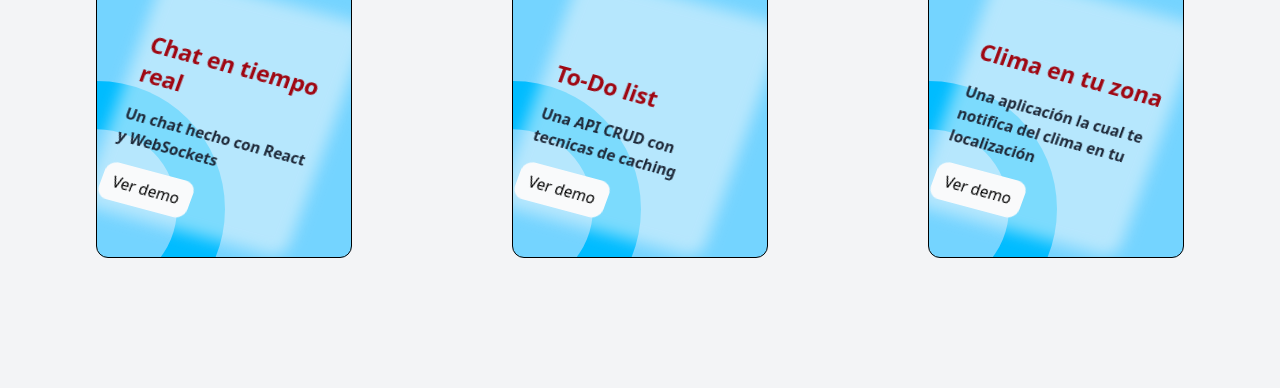
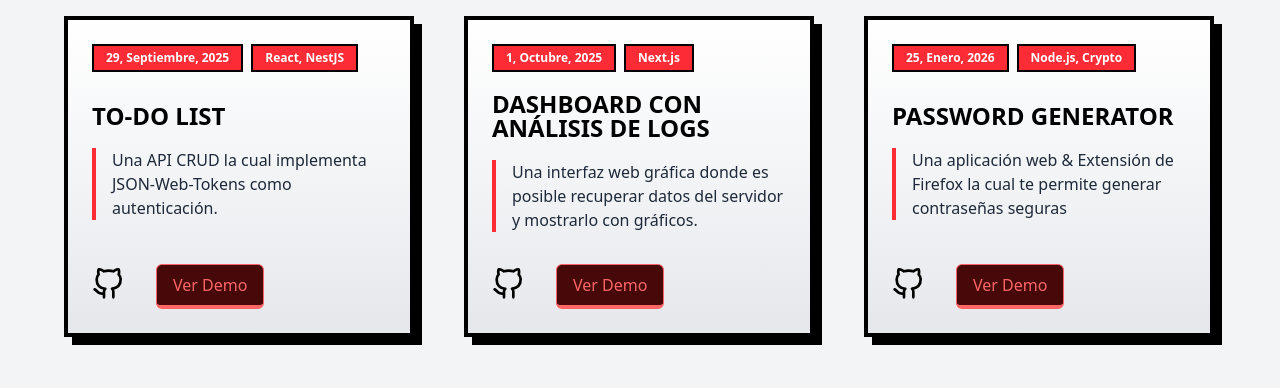
Before and after one commit to lucky4all/portfolio, an Astro site: page / in a window 1280 px wide. Shown: the part 416-804 px from the top of the page. Built offline with nearby package versions, Linux system fonts and the light colour scheme; Astro itself is replaced by a stand-in of ours.

Commit message:
organized code

```diff
--- /dev/null
+++ b/robots.txt
@@ -0,0 +1,6 @@
+# robots.txt for portfolio website
+
+User-agent: *
+Disallow: /contact
+
+Sitemap: /sitemap.xml
--- a/src/components/AltCard.astro
+++ b/src/components/AltCard.astro
@@ -4,7 +4,7 @@ import Image from "astro/components/Image.astro"
 <div class="flex relative items-center justify-center w-full h-auto py-10">
   <div class="rounded-xl overflow-hidden relative text-center p-4 group items-center flex flex-col max-w-sm hover:shadow-2xl transition-all duration-500 shadow-xl">
     <div class="text-gray-500 group-hover:scale-105 transition-all">
-      <img class="rounded-full" width="80" height="80" src="https://media.licdn.com/dms/image/v2/D4E03AQG-vXyh5yUxUg/profile-displayphoto-shrink_400_400/B4EZZ8sdnrHYAk-/0/1745848753189?e=1761782400&v=beta&t=tHCuMijIT3Jv9TWGeckdqzV7sWzM3i6ms7BJ_Az_tEc">
+      <img alt="Yo" class="rounded-full" width="80" height="80" src="https://media.licdn.com/dms/image/v2/D4E03AQG-vXyh5yUxUg/profile-displayphoto-shrink_400_400/B4EZZ8sdnrHYAk-/0/1745848753189?e=1761782400&v=beta&t=tHCuMijIT3Jv9TWGeckdqzV7sWzM3i6ms7BJ_Az_tEc">
     </div>
     <div class="group-hover:pb-10 transition-all duration-500 delay-200">
       <h1 class="font-mono font-semibold text-gray-700">Lucas Coscia</h1>
--- a/src/components/AltProjectCard.astro
+++ /dev/null
@@ -1,48 +0,0 @@
----
-import VerDemo from "./buttons/VerDemo.astro"
-import BotonGit from "./buttons/BotonGit.astro"
-
-interface Props {
-  title: string
-  date: string
-  category: string
-  description: string
-}
-
-const { title, date, category, description } = Astro.props as Props;
----
-<article
-  class="flex w-[350px] flex-col items-start justify-between border-4 border-black bg-gradient-to-b from-white via-gray-100 to-gray-200 p-6 shadow-[8px_8px_0_0_#000] transition-transform duration-500 ease-in-out transform hover:scale-105 hover:bg-gradient-to-b hover:from-gray-200 hover:to-white hover:shadow-[12px_12px_0_0_#000]"
->
-  <div class="mb-2 flex items-center gap-x-2 text-xs">
-    <time
-      class="border-2 border-black bg-red-500 px-3 py-1 font-bold text-white transition-all duration-500 ease-in-out transform hover:scale-110"
-      datetime="2025-01-06"
-      >{date ?? "undefined"}</time
-    >
-    <a
-      class="relative z-10 border-2 border-black bg-red-500 px-3 py-1 font-bold text-white transition-all duration-500 ease-in-out hover:bg-blue-700 hover:text-yellow-300"
-      href="#"
-      >{category ?? "undefined"}</a
-    >
-  </div>
-  <div class="group relative">
-    <h3
-      class="group-hover:text-red-500 mt-3 text-2xl font-black uppercase leading-6 text-black transition-all duration-500 ease-in-out transform hover:scale-105 hover:text-blue-800"
-    >
-      <a href="#"
-        ><span class="absolute inset-0 max-w-xs"></span>{title ?? "undefined"}</a
-      >
-    </h3>
-    <p
-      class="text-md mt-5 border-l-4 border-red-500 pl-4 leading-6 text-gray-800 transition-all duration-500 ease-in-out transform hover:border-blue-500 hover:text-gray-600"
-    >
-      {description ?? "undefined"}
-    </p>
-  </div>
-  <div class="relative mt-8 flex flex-row items-center gap-x-8">
-      <BotonGit />
-      <VerDemo />
-    </div>
-  </div>
-</article>
--- /dev/null
+++ b/src/components/Form.jsx
@@ -0,0 +1,2 @@
+import { useState, useRef, useContext } from 'react'
+export default async function Form() {}
--- a/src/components/ProjectCard.astro
+++ b/src/components/ProjectCard.astro
@@ -1,41 +1,48 @@
 ---
+import VerDemo from "./buttons/VerDemo.astro"
+import BotonGit from "./buttons/BotonGit.astro"
+
 interface Props {
-    title: string;
-    description: string;
-    link: string;
+  title: string
+  date: string
+  category: string
+  description: string
 }
-const { title, description, link } = Astro.props;
-import "../assets/index.css"
+
+const { title, date, category, description } = Astro.props as Props;
 ---
-
-<div class="group relative overflow-hidden h-72 w-64 bg-sky-300 rounded-xl border border-black">
-  <div
-    class="absolute w-56 h-64 bg-gray-50 z-10 top-4 left-4 opacity-50 rounded-2xl blur group-hover:blur-none [transform:rotate3d(1_,-1,_1,_30deg)] duration-500 group-hover:[transform:rotate3d(1_,-1,_1,_0deg)]"
-  ></div>
-  <div
-    class="absolute w-56 h-64 z-10 top-4 left-4 p-3 rounded-2xl flex flex-col justify-end items-start gap-4 [transform:rotate3d(1_,-1,_1,_30deg)] duration-500 group-hover:[transform:rotate3d(1_,-1,_1,_0deg)]"
-  >
-    <span class="text-red-800 text-2xl font-extrabold">{title}</span>
-    <p class="text-gray-800 font-bold">
-      {description}
+<article
+  class="flex w-[350px] flex-col items-start justify-between border-4 border-black bg-gradient-to-b from-white via-gray-100 to-gray-200 p-6 shadow-[8px_8px_0_0_#000] transition-transform duration-500 ease-in-out transform hover:scale-105 hover:bg-gradient-to-b hover:from-gray-200 hover:to-white hover:shadow-[12px_12px_0_0_#000]"
+>
+  <div class="mb-2 flex items-center gap-x-2 text-xs">
+    <time
+      class="border-2 border-black bg-red-500 px-3 py-1 font-bold text-white transition-all duration-500 ease-in-out transform hover:scale-110"
+      datetime="2025-01-06"
+      >{date ?? "undefined"}</time
+    >
+    <a
+      class="relative z-10 border-2 border-black bg-red-500 px-3 py-1 font-bold text-white transition-all duration-500 ease-in-out hover:bg-blue-700 hover:text-yellow-300"
+      href="#"
+      >{category ?? "undefined"}</a
+    >
+  </div>
+  <div class="group relative">
+    <h3
+      class="group-hover:text-red-500 mt-3 text-2xl font-black uppercase leading-6 text-black transition-all duration-500 ease-in-out transform hover:scale-105 hover:text-blue-800"
+    >
+      <a href="#"
+        ><span class="absolute inset-0 max-w-xs"></span>{title ?? "undefined"}</a
+      >
+    </h3>
+    <p
+      class="text-md mt-5 border-l-4 border-red-500 pl-4 leading-6 text-gray-800 transition-all duration-500 ease-in-out transform hover:border-blue-500 hover:text-gray-600"
+    >
+      {description ?? "undefined"}
     </p>
-    <button class="bg-gray-50 px-3 py-2 rounded-xl hover:bg-sky-600 duration-300">
-      <a href={link}>Ver demo</a>
-    </button>
   </div>
-
-  <svg
-    y="0"
-    xmlns="http://www.w3.org/2000/svg"
-    x="0"
-    width="100"
-    viewBox="0 0 10 10"
-    preserveAspectRatio="xMidYMid meet"
-    height="100"
-    class="fill-sky-400 w-64 h-64 absolute -bottom-20 -left-32"
-  >
-    <path
-      d="M0,5A5,5,0,1,0,5,0,5,5,0,0,0,0,5ZM8.12,5A3.12,3.12,0,1,1,5,1.88,3.12,3.12,0,0,1,8.12,5Z"
-    ></path>
-  </svg>
-</div>
+  <div class="relative mt-8 flex flex-row items-center gap-x-8">
+      <BotonGit />
+      <VerDemo />
+    </div>
+  </div>
+</article>
--- a/src/pages/index.astro
+++ b/src/pages/index.astro
@@ -1,31 +1,20 @@
 ---
 import Layout from "../layouts/Layout.astro";
+import "../assets/index.css";
 import { Head } from "../components/Head";
-import MainCard from "../components/MainCard.astro";
-import ProjectCard from "../components/ProjectCard.astro";
-
+import AltCard from "../components/AltCard.astro";
+import AltProjectCard from "../components/ProjectCard.astro";
 ---
 
 <Layout>
-	<Head client:load />
-	<section class="flex justify-center items-center mt-[15vh]">
-		<MainCard />
-	</section>
-	<main class="flex flex-wrap sm:flex-col md:flex-row justify-center gap-6 gap-x-40 items-center mt-[10vh]">
-		<ProjectCard
-			title="Chat en tiempo real"
-			description="Un chat hecho con React y WebSockets"
-			link="#"
-		/>
-		<ProjectCard
-			title="To-Do list"
-			description="Una API CRUD con tecnicas de caching"
-			link="#"
-		/>
-		<ProjectCard
-			title="Clima en tu zona"
-			description="Una aplicación la cual te notifica del clima en tu localización"
-			link="#"
-		/>
-	</main>
+  <Head client:load /> <!-- ISLAND -->
+  <main class="flex flex-col justify-center items-center mt-[10vh]">
+    <AltCard />
+    <h1 class="text-5xl text-center">Mis Proyectos</h1>
+    <section class="mt-10 grid grid-cols-1 sm:grid-cols-2 lg:grid-cols-3 gap-6 sm:gap-8 lg:gap-12 w-full px-4 sm:px-8 lg:px-16">
+      <AltProjectCard title="To-Do List" description="Una API CRUD la cual implementa JSON-Web-Tokens como autenticación." category="React, NestJS" date="29, Septiembre, 2025" />
+      <AltProjectCard title="Dashboard con análisis de logs" description="Una interfaz web gráfica donde es posible recuperar datos del servidor y mostrarlo con gráficos." date="1, Octubre, 2025" category="Next.js" />
+      <AltProjectCard title="Password generator" description="Una aplicación web & Extensión de Firefox la cual te permite generar contraseñas seguras" date="25, Enero, 2026" category="Node.js, Crypto" />
+    </section>
+  </main>
 </Layout>
--- a/src/pages/test.astro
+++ b/src/pages/test.astro
@@ -1,22 +1,9 @@
 ---
 import Layout from "../layouts/Layout.astro";
-import ProjectCard from "../components/ProjectCard.astro";
 import "../assets/index.css";
 import { Head } from "../components/Head";
-import AltCard from "../components/AltCard.astro";
-import AltProjectCard from "../components/AltProjectCard.astro";
 ---
 
 <Layout>
   <Head client:load />
-  <main class="flex flex-col justify-center items-center mt-[10vh]">
-    <AltCard />
-    <h1 class="text-5xl">Mis Proyectos</h1>
-    <section class="mt-10 grid grid-cols-3 grid-rows-1 gap-12">
-      <AltProjectCard title="To-Do List" description="Una API CRUD la cual implementa JSON-Web-Tokens como autenticación" category="React, NestJS" date="29, Septiembre, 2025" />
-      <AltProjectCard />
-      <AltProjectCard />
-    </section>
-  </main>
-
 </Layout>
```
Also changed, not shown: src/assets/background.svg (deleted).
